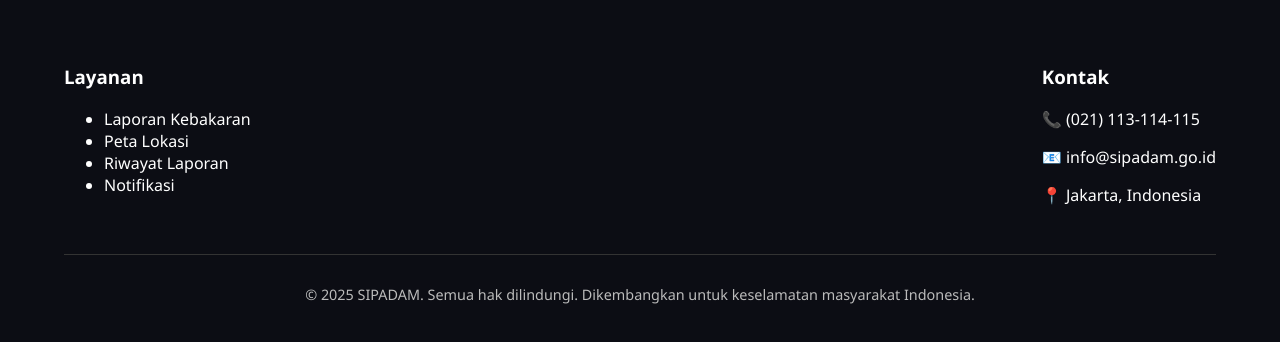
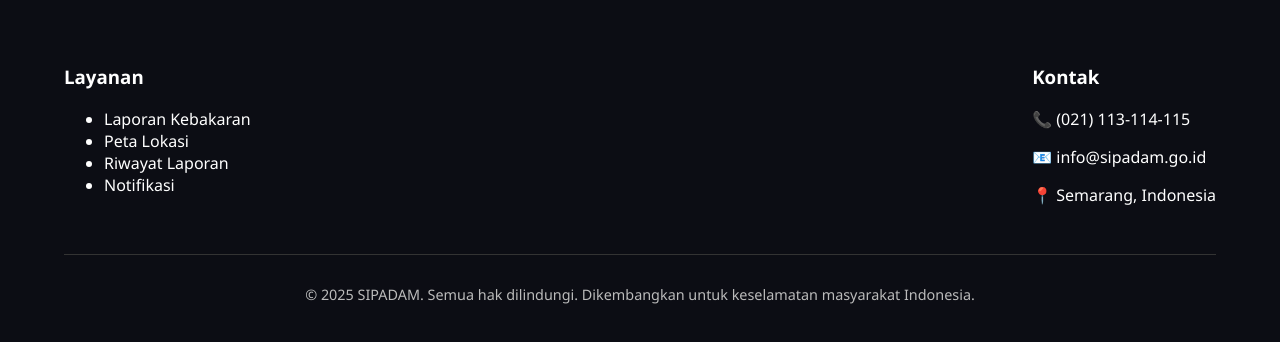
Before and after one commit to nisaazza/sipadam, a plain HTML site: page profil.html in a window 1280 px wide. Shown: the part 1265-1607 px from the top of the page. Drawn offline with Linux system fonts and the light colour scheme.

Commit message:
profil.html

```diff
--- a/profil.html
+++ b/profil.html
@@ -96,7 +96,7 @@
         <h3>Kontak</h3>
         <p>📞 (021) 113-114-115</p>
         <p>📧 info@sipadam.go.id</p>
-        <p>📍 Jakarta, Indonesia</p>
+        <p>📍 Semarang, Indonesia</p>
       </div>
     </div>
     <div class="footer-bottom">
```
